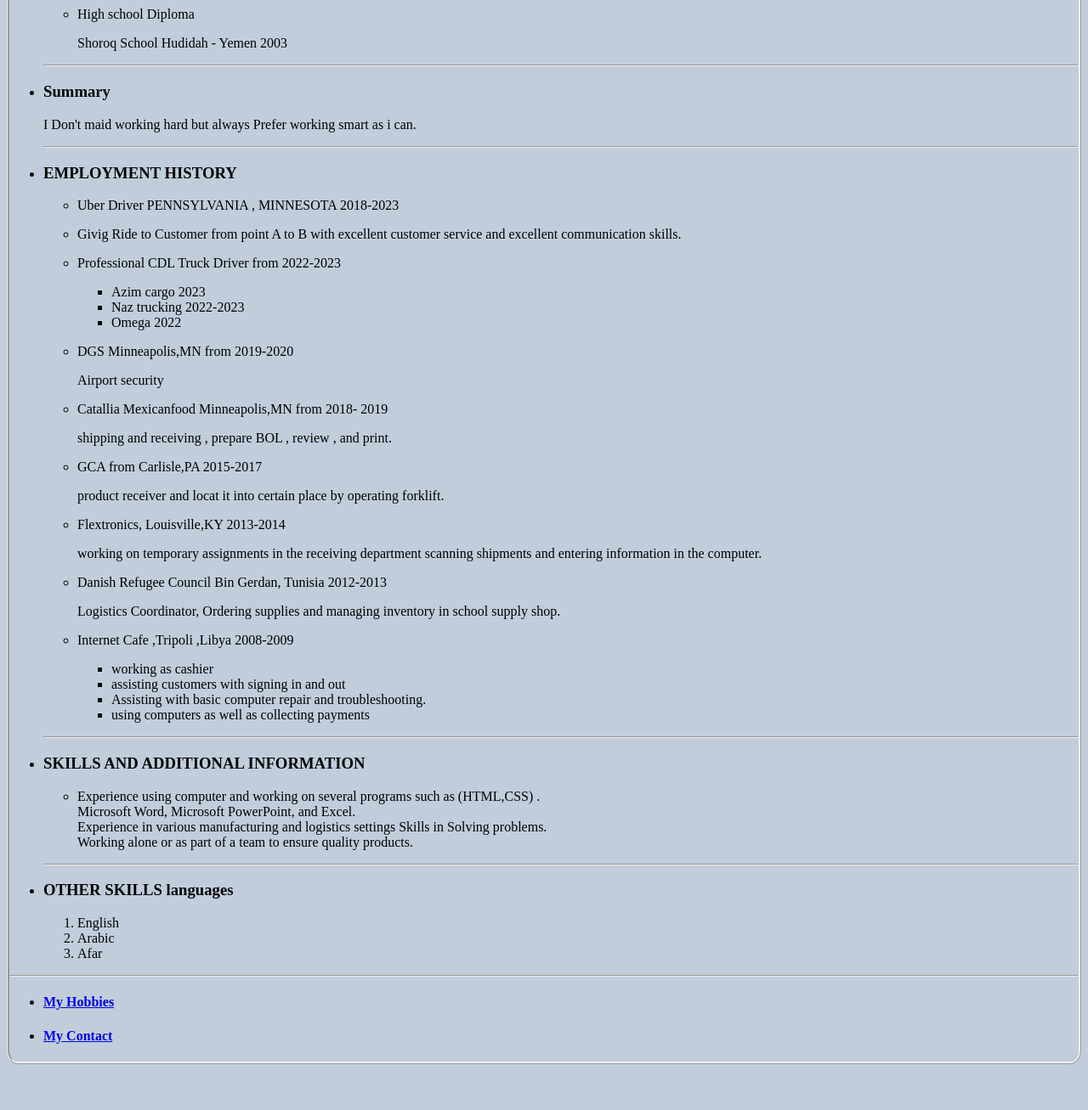
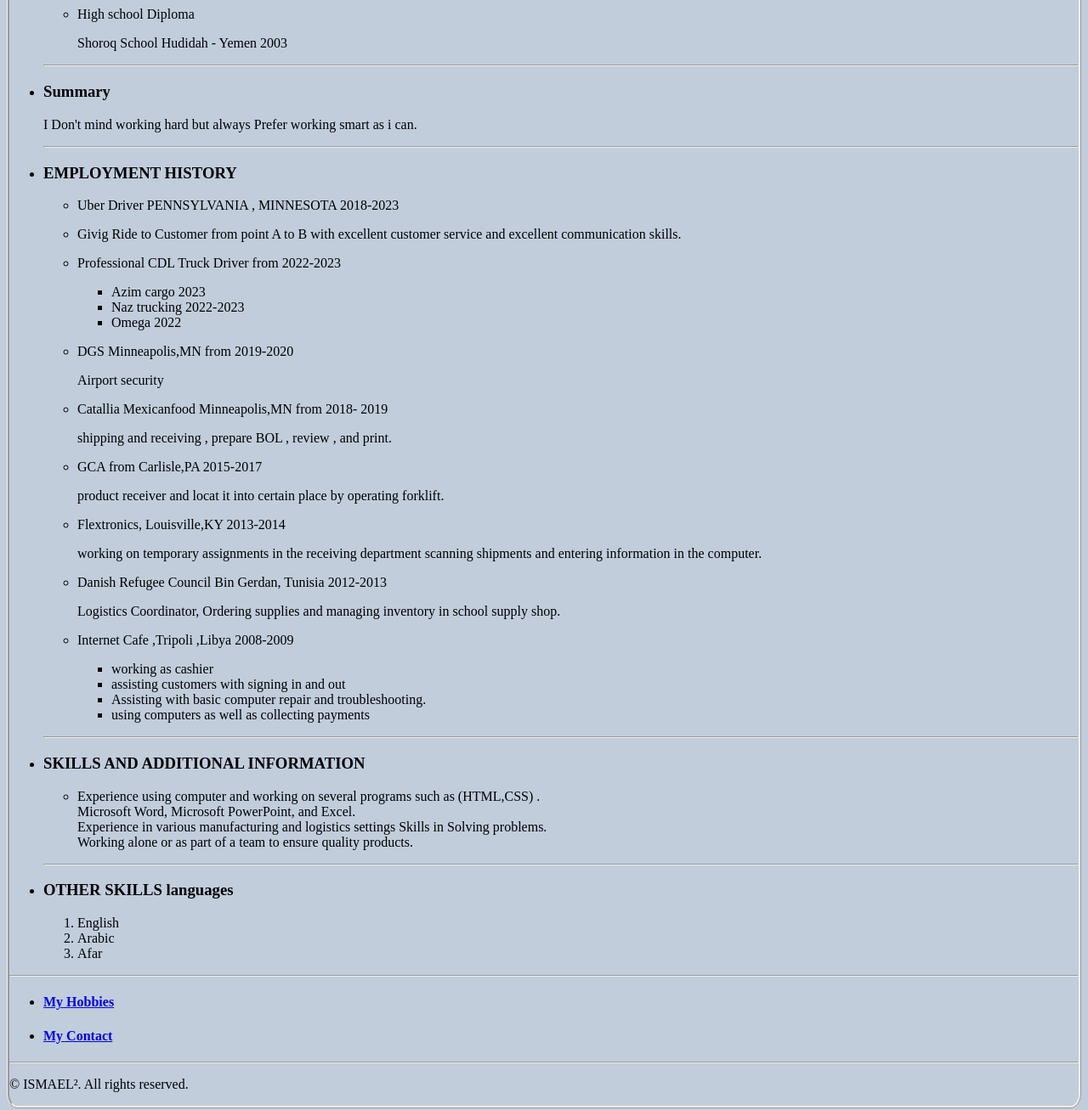
Before and after one commit to iismael331/html-portfolio-resume, a plain HTML site: page index.html in a window 1280 px wide. Shown: the part 460-1767 px from the top of the page at 85% size. Before the commit the page ends 1721 px from the top, so only its background shows below. Drawn offline with Linux system fonts and the light colour scheme.

Commit message:
Add files via upload

```diff
--- a/index.html
+++ b/index.html
@@ -23,7 +23,7 @@
     </ul></li>
     <hr>
    <li> <p><h3>Summary</h3></p>
-<p>I Don't maid working hard but always Prefer working smart as i can.</p></li>
+<p>I Don't mind working hard but always Prefer working smart as i can.</p></li>
 <hr>
    <li><p><h3>EMPLOYMENT HISTORY</h3></p>
     <ul>
@@ -85,5 +85,9 @@ Logistics Coordinator, Ordering supplies and managing inventory in school supply
    <li><h4><a href="hobbies.html">My Hobbies</a> </h4></li>
   <li><h4><a href="contact.html">My Contact</a> </h4></li>
 </ul>
+<hr>
+<p> © ISMAEL². All rights reserved.</p>
+
+
 </body>
 </html>
```
